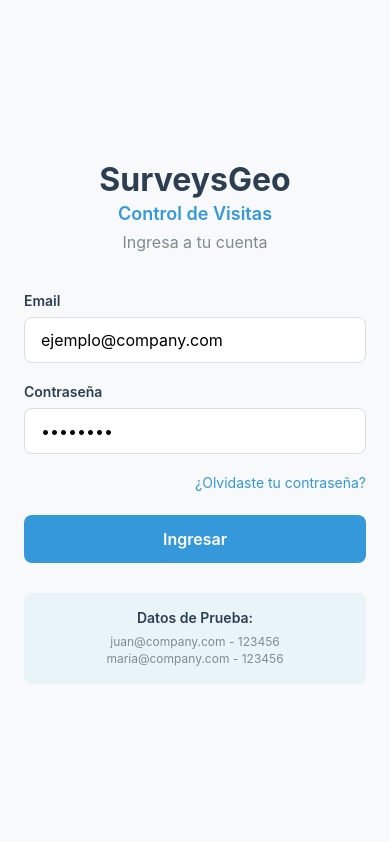
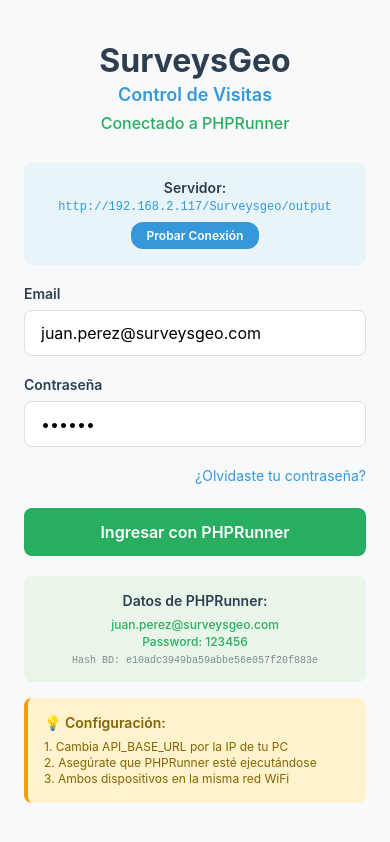
Before and after one commit to Josetapia23/SurveysGeo, a React Native app: screen /Home in a window 390 px wide. Built offline with nearby package versions, Linux system fonts and the light colour scheme.

Commit message:
Refactor code structure for improved readability and maintainability

```diff
--- a/app.json
+++ b/app.json
@@ -4,7 +4,7 @@
     "slug": "SurveysGeo",
     "version": "1.0.0",
     "orientation": "portrait",
-    "icon": "./assets/icon.png",
+    "icon": "./assets/logoSurveys.png",
     "userInterfaceStyle": "light",
     "newArchEnabled": true,
     "splash": {
--- a/src/screens/HomeScreen.tsx
+++ b/src/screens/HomeScreen.tsx
@@ -5,7 +5,8 @@
     TouchableOpacity,
     StyleSheet,
     SafeAreaView,
-    Alert
+    Alert,
+    Dimensions
 } from 'react-native';
 import { StackNavigationProp } from '@react-navigation/stack';
 import { RootStackParamList } from '../navigation/types';
@@ -18,59 +19,54 @@
     navigation: HomeScreenNavigationProp;
 }
 
-interface MenuItem {
+interface Stat {
+    number: number;
+    label: string;
+    color: string;
+}
+
+interface MainAction {
     id: string;
     title: string;
     subtitle: string;
     icon: string;
-    screen: keyof RootStackParamList;
+    screen: 'ClientList' | 'Map';
+    color: string;
+    gradientColors: string[];
 }
 
-interface Stat {
-    number: number;
-    label: string;
-}
+const { width } = Dimensions.get('window');
 
 const HomeScreen: React.FC<HomeScreenProps> = ({ navigation }) => {
     // Usar contexto de usuario
     const { user, logout } = useUser();
 
-    const menuItems: MenuItem[] = [
+    // Datos mock - después vendrán de Firebase
+    const stats: Stat[] = [
+        { number: 12, label: 'Clientes Asignados', color: '#3498db' },
+        { number: 8, label: 'Pendientes', color: '#f39c12' },
+        { number: 4, label: 'Completadas', color: '#27ae60' }
+    ];
+
+    const mainActions: MainAction[] = [
         {
             id: 'clients',
             title: 'Lista de Clientes',
-            subtitle: 'Ver clientes asignados',
+            subtitle: 'Ver y gestionar clientes asignados',
             icon: '👥',
-            screen: 'ClientList'
+            screen: 'ClientList',
+            color: '#3498db',
+            gradientColors: ['#3498db', '#2980b9']
         },
         {
             id: 'map',
             title: 'Mapa de Ubicaciones',
-            subtitle: 'Ubicar clientes en el mapa',
+            subtitle: 'Ubicar clientes y optimizar rutas',
             icon: '🗺️',
-            screen: 'Map'
-        },
-        {
-            id: 'survey',
-            title: 'Realizar Encuesta',
-            subtitle: 'Encuestar clientes visitados',
-            icon: '📝',
-            screen: 'Survey'
-        },
-        {
-            id: 'dashboard',
-            title: 'Mi Dashboard',
-            subtitle: 'Ver progreso y estadísticas',
-            icon: '📊',
-            screen: 'Dashboard'
+            screen: 'Map',
+            color: '#27ae60',
+            gradientColors: ['#27ae60', '#229954']
         }
-    ];
-
-    // Datos mock - después vendrán de Firebase
-    const stats: Stat[] = [
-        { number: 12, label: 'Clientes Asignados' },
-        { number: 8, label: 'Pendientes' },
-        { number: 4, label: 'Completadas' }
     ];
 
     const handleLogout = (): void => {
@@ -88,17 +84,8 @@
         );
     };
 
-    const handleMenuPress = (screen: keyof RootStackParamList): void => {
-        // Navegación tipada
-        if (screen === 'Survey') {
-            navigation.navigate('Survey', {});
-        } else if (screen === 'ClientList') {
-            navigation.navigate('ClientList');
-        } else if (screen === 'Map') {
-            navigation.navigate('Map');
-        } else if (screen === 'Dashboard') {
-            navigation.navigate('Dashboard');
-        }
+    const handleActionPress = (screen: 'ClientList' | 'Map'): void => {
+        navigation.navigate(screen);
     };
 
     // Si no hay usuario, no renderizar nada (no debería pasar)
@@ -108,57 +95,85 @@
 
     return (
         <SafeAreaView style={styles.container}>
-            {/* Header personalizado */}
+            {/* Header con información del usuario */}
             <View style={styles.header}>
-                <View>
-                    <Text style={styles.greeting}>¡Hola!</Text>
+                <View style={styles.welcomeSection}>
+                    <Text style={styles.welcomeText}>¡Hola!</Text>
                     <Text style={styles.userName}>{user.name}</Text>
+                    <Text style={styles.roleText}>Gestor de Encuestas</Text>
                 </View>
                 <TouchableOpacity
                     style={styles.logoutButton}
                     onPress={handleLogout}
                 >
-                    <Text style={styles.logoutText}>Salir</Text>
+                    <Text style={styles.logoutIcon}>👋</Text>
                 </TouchableOpacity>
             </View>
 
-            {/* Estadísticas rápidas */}
+            {/* Estadísticas del día */}
+            <View style={styles.statsSection}>
+                <Text style={styles.sectionTitle}>Resumen del día</Text>
                 <View style={styles.statsContainer}>
                     {stats.map((stat, index) => (
                         <View key={index} style={styles.statCard}>
-                        <Text style={styles.statNumber}>{stat.number}</Text>
+                            <Text style={[styles.statNumber, { color: stat.color }]}>
+                                {stat.number}
+                            </Text>
                             <Text style={styles.statLabel}>{stat.label}</Text>
                         </View>
                     ))}
                 </View>
+            </View>
 
-            {/* Menú principal */}
-            <View style={styles.menuContainer}>
-                <Text style={styles.menuTitle}>¿Qué quieres hacer hoy?</Text>
+            {/* Acciones principales */}
+            <View style={styles.actionsSection}>
+                <Text style={styles.sectionTitle}>¿Qué vas a hacer?</Text>
+                <Text style={styles.sectionSubtitle}>
+                    Selecciona una opción para comenzar tu trabajo
+                </Text>
 
-                {menuItems.map((item) => (
+                <View style={styles.actionsContainer}>
+                    {mainActions.map((action) => (
                         <TouchableOpacity
-                        key={item.id}
-                        style={styles.menuItem}
-                        onPress={() => handleMenuPress(item.screen)}
+                            key={action.id}
+                            style={[styles.actionCard, { borderLeftColor: action.color }]}
+                            onPress={() => handleActionPress(action.screen)}
+                            activeOpacity={0.8}
                         >
-                        <View style={styles.menuItemLeft}>
-                            <Text style={styles.menuIcon}>{item.icon}</Text>
-                            <View style={styles.menuText}>
-                                <Text style={styles.menuItemTitle}>{item.title}</Text>
-                                <Text style={styles.menuItemSubtitle}>{item.subtitle}</Text>
+                            <View style={styles.actionContent}>
+                                <View style={[styles.actionIcon, { backgroundColor: action.color }]}>
+                                    <Text style={styles.actionIconText}>{action.icon}</Text>
+                                </View>
+                                <View style={styles.actionText}>
+                                    <Text style={styles.actionTitle}>{action.title}</Text>
+                                    <Text style={styles.actionSubtitle}>{action.subtitle}</Text>
+                                </View>
+                                <View style={styles.actionArrow}>
+                                    <Text style={styles.arrowText}>›</Text>
                                 </View>
                             </View>
-                        <Text style={styles.menuArrow}>›</Text>
                         </TouchableOpacity>
                     ))}
+                </View>
+            </View>
+
+            {/* Recordatorio útil */}
+            <View style={styles.reminderSection}>
+                <View style={styles.reminderCard}>
+                    <Text style={styles.reminderIcon}>💡</Text>
+                    <View style={styles.reminderText}>
+                        <Text style={styles.reminderTitle}>Consejo del día</Text>
+                        <Text style={styles.reminderSubtitle}>
+                            Usa el mapa para planificar tu ruta y visitar clientes cercanos primero
+                        </Text>
+                    </View>
+                </View>
             </View>
 
             {/* Footer */}
             <View style={styles.footer}>
-                <Text style={styles.footerText}>
-                    SurveysGeo v1.0
-                </Text>
+                <Text style={styles.footerText}>SurveysGeo v1.0</Text>
+                <Text style={styles.footerSubtext}>Trabajo de campo optimizado</Text>
             </View>
         </SafeAreaView>
     );
@@ -179,105 +194,165 @@
         borderBottomWidth: 1,
         borderBottomColor: '#e9ecef',
     },
-    greeting: {
+    welcomeSection: {
+        flex: 1,
+    },
+    welcomeText: {
         fontSize: 16,
         color: '#7f8c8d',
     },
     userName: {
-        fontSize: 20,
+        fontSize: 22,
         fontWeight: 'bold',
         color: '#2c3e50',
+        marginVertical: 2,
+    },
+    roleText: {
+        fontSize: 14,
+        color: '#3498db',
+        fontWeight: '500',
     },
     logoutButton: {
-        paddingHorizontal: 16,
-        paddingVertical: 8,
-        borderRadius: 20,
-        backgroundColor: '#e74c3c',
+        width: 50,
+        height: 50,
+        borderRadius: 25,
+        backgroundColor: '#ecf0f1',
+        justifyContent: 'center',
+        alignItems: 'center',
     },
-    logoutText: {
-        color: '#fff',
+    logoutIcon: {
+        fontSize: 20,
+    },
+    statsSection: {
+        paddingHorizontal: 24,
+        paddingVertical: 20,
+    },
+    sectionTitle: {
+        fontSize: 18,
+        fontWeight: '600',
+        color: '#2c3e50',
+        marginBottom: 16,
+    },
+    sectionSubtitle: {
         fontSize: 14,
-        fontWeight: '600',
+        color: '#7f8c8d',
+        marginBottom: 20,
+        lineHeight: 20,
     },
     statsContainer: {
         flexDirection: 'row',
-        paddingHorizontal: 24,
-        paddingVertical: 20,
         gap: 12,
     },
     statCard: {
         flex: 1,
         backgroundColor: '#fff',
-        borderRadius: 12,
-        padding: 16,
+        borderRadius: 16,
+        padding: 20,
         alignItems: 'center',
         shadowColor: '#000',
         shadowOffset: { width: 0, height: 2 },
         shadowOpacity: 0.1,
-        shadowRadius: 4,
-        elevation: 3,
+        shadowRadius: 8,
+        elevation: 4,
     },
     statNumber: {
-        fontSize: 24,
+        fontSize: 28,
         fontWeight: 'bold',
-        color: '#3498db',
-        marginBottom: 4,
+        marginBottom: 6,
     },
     statLabel: {
         fontSize: 12,
         color: '#7f8c8d',
         textAlign: 'center',
+        fontWeight: '500',
     },
-    menuContainer: {
+    actionsSection: {
         flex: 1,
         paddingHorizontal: 24,
-        paddingTop: 20,
+        paddingTop: 10,
     },
-    menuTitle: {
-        fontSize: 18,
-        fontWeight: '600',
-        color: '#2c3e50',
-        marginBottom: 20,
+    actionsContainer: {
+        gap: 16,
     },
-    menuItem: {
+    actionCard: {
+        backgroundColor: '#fff',
+        borderRadius: 16,
+        borderLeftWidth: 4,
+        shadowColor: '#000',
+        shadowOffset: { width: 0, height: 4 },
+        shadowOpacity: 0.1,
+        shadowRadius: 12,
+        elevation: 6,
+    },
+    actionContent: {
         flexDirection: 'row',
         alignItems: 'center',
-        justifyContent: 'space-between',
-        backgroundColor: '#fff',
+        padding: 20,
+    },
+    actionIcon: {
+        width: 56,
+        height: 56,
+        borderRadius: 28,
+        justifyContent: 'center',
+        alignItems: 'center',
+        marginRight: 16,
+    },
+    actionIconText: {
+        fontSize: 24,
+    },
+    actionText: {
+        flex: 1,
+    },
+    actionTitle: {
+        fontSize: 18,
+        fontWeight: 'bold',
+        color: '#2c3e50',
+        marginBottom: 4,
+    },
+    actionSubtitle: {
+        fontSize: 14,
+        color: '#7f8c8d',
+        lineHeight: 20,
+    },
+    actionArrow: {
+        justifyContent: 'center',
+        alignItems: 'center',
+    },
+    arrowText: {
+        fontSize: 24,
+        color: '#bdc3c7',
+        fontWeight: 'bold',
+    },
+    reminderSection: {
+        paddingHorizontal: 24,
+        paddingVertical: 16,
+    },
+    reminderCard: {
+        flexDirection: 'row',
+        backgroundColor: '#fff3cd',
         borderRadius: 12,
         padding: 16,
-        marginBottom: 12,
-        shadowColor: '#000',
-        shadowOffset: { width: 0, height: 2 },
-        shadowOpacity: 0.1,
-        shadowRadius: 4,
-        elevation: 3,
+        alignItems: 'center',
+        borderLeftWidth: 4,
+        borderLeftColor: '#f39c12',
     },
-    menuItemLeft: {
-        flexDirection: 'row',
-        alignItems: 'center',
+    reminderIcon: {
+        fontSize: 24,
+        marginRight: 12,
+    },
+    reminderText: {
         flex: 1,
     },
-    menuIcon: {
-        fontSize: 24,
-        marginRight: 16,
-    },
-    menuText: {
-        flex: 1,
-    },
-    menuItemTitle: {
-        fontSize: 16,
+    reminderTitle: {
+        fontSize: 14,
         fontWeight: '600',
-        color: '#2c3e50',
+        color: '#856404',
         marginBottom: 2,
     },
-    menuItemSubtitle: {
-        fontSize: 14,
-        color: '#7f8c8d',
-    },
-    menuArrow: {
-        fontSize: 20,
-        color: '#bdc3c7',
+    reminderSubtitle: {
+        fontSize: 12,
+        color: '#856404',
+        lineHeight: 16,
     },
     footer: {
         paddingHorizontal: 24,
@@ -287,6 +362,12 @@
     footerText: {
         fontSize: 12,
         color: '#95a5a6',
+        fontWeight: '600',
+    },
+    footerSubtext: {
+        fontSize: 10,
+        color: '#bdc3c7',
+        marginTop: 2,
     },
 });
 
--- a/src/screens/LoginScreen.tsx
+++ b/src/screens/LoginScreen.tsx
@@ -22,39 +22,31 @@
     navigation: LoginScreenNavigationProp;
 }
 
-interface MockUser {
-    id: string;
-    email: string;
-    password: string;
-    name: string;
-    role: 'gestor';
+// Tipos para la respuesta de la API
+interface LoginResponse {
+    success: boolean;
+    data?: {
+        gestor_id: string;
+        nombre: string;
+        apellido: string;
+        email: string;
+        cedula?: string;
+        telefono?: string;
+    };
+    message?: string;
 }
 
 const LoginScreen: React.FC<LoginScreenProps> = ({ navigation }) => {
-    const [email, setEmail] = useState<string>('');
-    const [password, setPassword] = useState<string>('');
+    const [email, setEmail] = useState<string>('juan.perez@surveysgeo.com');
+    const [password, setPassword] = useState<string>('123456');
     const [loading, setLoading] = useState<boolean>(false);
 
     // Usar contexto de usuario
     const { login } = useUser();
 
-    // Datos de prueba de gestores (después vendrán de Firebase)
-    const mockUsers: MockUser[] = [
-        {
-            id: 'gestor1',
-            email: 'juan@company.com',
-            password: '123456',
-            name: 'Juan Pérez',
-            role: 'gestor'
-        },
-        {
-            id: 'gestor2',
-            email: 'maria@company.com',
-            password: '123456',
-            name: 'María García',
-            role: 'gestor'
-        }
-    ];
+    // ⚙️ CONFIGURACIÓN DE LA API
+    // URL exacta de PHPRunner
+    const API_BASE_URL = 'http://192.168.2.117/Surveysgeo/output';
 
     const handleLogin = async (): Promise<void> => {
         if (!email.trim() || !password.trim()) {
@@ -64,37 +56,94 @@
 
         setLoading(true);
 
-        // Simular delay de autenticación
-        setTimeout(() => {
-            const user = mockUsers.find(
-                u => u.email === email.toLowerCase().trim() && u.password === password
-            );
+        try {
+            // Llamar a la API de PHPRunner
+            const response = await fetch(`${API_BASE_URL}/login.php?page=login`, {
+                method: 'POST',
+                headers: {
+                    'Content-Type': 'application/x-www-form-urlencoded',
+                },
+                body: new URLSearchParams({
+                    btnSubmit: 'Login',
+                    username: email,
+                    password: password,
+                }).toString()
+            });
 
-            if (user) {
-                // Login exitoso - convertir MockUser a User
-                const userData: User = {
-                    id: user.id,
-                    email: user.email,
-                    name: user.name,
-                    role: user.role
-                };
+            console.log('Status:', response.status);
+            console.log('Response Headers:', response.headers);
 
-                // Usar contexto para login (automáticamente navega a Home)
-                login(userData);
+            if (response.ok) {
+                // Si el login es exitoso, PHPRunner redirecciona
+                // Verificamos si nos redirigió a una página diferente
+                const finalUrl = response.url;
+                console.log('Final URL:', finalUrl);
+
+                if (finalUrl.includes('menu.php') || finalUrl.includes('main') || finalUrl.includes('dashboard') || !finalUrl.includes('login')) {
+                    // Login exitoso - crear usuario con datos del gestor real
+                    const userData: User = {
+                        id: '1', // ID del gestor Juan Carlos
+                        email: email,
+                        name: email.includes('juan') ? 'Juan Carlos Pérez' : 'María Fernanda García',
+                        role: 'gestor'
+                    };
+
+                    login(userData);
+                    Alert.alert('Éxito', 'Login exitoso con PHPRunner');
+                } else {
+                    // Login fallido
+                    Alert.alert('Error', 'Credenciales incorrectas');
+                }
             } else {
-                Alert.alert('Error', 'Credenciales incorrectas');
+                Alert.alert('Error', `Error del servidor: ${response.status}`);
             }
 
+        } catch (error) {
+            console.error('Error de conexión:', error);
+            Alert.alert(
+                'Error de Conexión',
+                'No se pudo conectar al servidor. Verifica:\n' +
+                '• Que PHPRunner esté ejecutándose\n' +
+                '• La dirección IP sea correcta\n' +
+                '• Ambos dispositivos estén en la misma red'
+            );
+        } finally {
             setLoading(false);
-        }, 1000);
+        }
+    };
+
+    // Función auxiliar para extraer nombre del email
+    const extractNameFromEmail = (email: string): string => {
+        const name = email.split('@')[0];
+        return name.charAt(0).toUpperCase() + name.slice(1).replace('.', ' ');
     };
 
     const handleForgotPassword = (): void => {
         Alert.alert(
             'Recuperar Contraseña',
-            'Funcionalidad de recuperación de contraseña (próximamente con Firebase Auth)',
+            'Contacta al administrador para recuperar tu contraseña',
             [{ text: 'OK' }]
         );
+    };
+
+    // Función para probar conexión
+    const testConnection = async (): Promise<void> => {
+        setLoading(true);
+        try {
+            const response = await fetch(`${API_BASE_URL}/login.php?page=login`, {
+                method: 'GET'
+            });
+
+            if (response.ok) {
+                Alert.alert('Conexión OK', 'Se puede conectar al servidor PHPRunner');
+            } else {
+                Alert.alert('Error', `Servidor responde con error: ${response.status}`);
+            }
+        } catch (error) {
+            Alert.alert('Error', 'No se puede conectar al servidor');
+        } finally {
+            setLoading(false);
+        }
     };
 
     return (
@@ -108,7 +157,20 @@
                     <View style={styles.header}>
                         <Text style={styles.title}>SurveysGeo</Text>
                         <Text style={styles.subtitle}>Control de Visitas</Text>
-                        <Text style={styles.description}>Ingresa a tu cuenta</Text>
+                        <Text style={styles.description}>Conectado a PHPRunner</Text>
+                    </View>
+
+                    {/* Configuración de red */}
+                    <View style={styles.networkInfo}>
+                        <Text style={styles.networkTitle}>Servidor:</Text>
+                        <Text style={styles.networkUrl}>{API_BASE_URL}</Text>
+                        <TouchableOpacity
+                            style={styles.testButton}
+                            onPress={testConnection}
+                            disabled={loading}
+                        >
+                            <Text style={styles.testButtonText}>Probar Conexión</Text>
+                        </TouchableOpacity>
                     </View>
 
                     {/* Formulario */}
@@ -117,7 +179,7 @@
                             <Text style={styles.label}>Email</Text>
                             <TextInput
                                 style={styles.input}
-                                placeholder="ejemplo@company.com"
+                                placeholder="juan.perez@surveysgeo.com"
                                 value={email}
                                 onChangeText={setEmail}
                                 keyboardType="email-address"
@@ -155,16 +217,29 @@
                             disabled={loading}
                         >
                             <Text style={styles.loginButtonText}>
-                                {loading ? 'Ingresando...' : 'Ingresar'}
+                                {loading ? 'Conectando...' : 'Ingresar con PHPRunner'}
                             </Text>
                         </TouchableOpacity>
                     </View>
 
                     {/* Datos de prueba */}
                     <View style={styles.testData}>
-                        <Text style={styles.testDataTitle}>Datos de Prueba:</Text>
-                        <Text style={styles.testDataText}>juan@company.com - 123456</Text>
-                        <Text style={styles.testDataText}>maria@company.com - 123456</Text>
+                        <Text style={styles.testDataTitle}>Datos de PHPRunner:</Text>
+                        <Text style={styles.testDataText}>juan.perez@surveysgeo.com</Text>
+                        <Text style={styles.testDataText}>Password: 123456</Text>
+                        <Text style={styles.testDataSmall}>
+                            Hash BD: e10adc3949ba59abbe56e057f20f883e
+                        </Text>
+                    </View>
+
+                    {/* Instrucciones de red */}
+                    <View style={styles.instructions}>
+                        <Text style={styles.instructionsTitle}>💡 Configuración:</Text>
+                        <Text style={styles.instructionsText}>
+                            1. Cambia API_BASE_URL por la IP de tu PC{'\n'}
+                            2. Asegúrate que PHPRunner esté ejecutándose{'\n'}
+                            3. Ambos dispositivos en la misma red WiFi
+                        </Text>
                     </View>
                 </View>
             </KeyboardAvoidingView>
@@ -187,7 +262,7 @@
     },
     header: {
         alignItems: 'center',
-        marginBottom: 40,
+        marginBottom: 30,
     },
     title: {
         fontSize: 32,
@@ -203,10 +278,41 @@
     },
     description: {
         fontSize: 16,
-        color: '#7f8c8d',
+        color: '#27ae60',
+        fontWeight: '500',
+    },
+    networkInfo: {
+        backgroundColor: '#e8f4f8',
+        padding: 16,
+        borderRadius: 8,
+        marginBottom: 20,
+        alignItems: 'center',
+    },
+    networkTitle: {
+        fontSize: 14,
+        fontWeight: '600',
+        color: '#2c3e50',
+        marginBottom: 4,
+    },
+    networkUrl: {
+        fontSize: 12,
+        color: '#3498db',
+        fontFamily: 'monospace',
+        marginBottom: 8,
+    },
+    testButton: {
+        backgroundColor: '#3498db',
+        paddingHorizontal: 16,
+        paddingVertical: 6,
+        borderRadius: 12,
+    },
+    testButtonText: {
+        color: '#fff',
+        fontSize: 12,
+        fontWeight: '600',
     },
     form: {
-        marginBottom: 30,
+        marginBottom: 20,
     },
     inputContainer: {
         marginBottom: 20,
@@ -235,7 +341,7 @@
         fontSize: 14,
     },
     loginButton: {
-        backgroundColor: '#3498db',
+        backgroundColor: '#27ae60',
         borderRadius: 8,
         paddingVertical: 14,
         alignItems: 'center',
@@ -250,9 +356,10 @@
     },
     testData: {
         padding: 16,
-        backgroundColor: '#e8f4f8',
+        backgroundColor: '#e8f5e8',
         borderRadius: 8,
         alignItems: 'center',
+        marginBottom: 16,
     },
     testDataTitle: {
         fontSize: 14,
@@ -262,8 +369,33 @@
     },
     testDataText: {
         fontSize: 12,
+        color: '#27ae60',
+        marginBottom: 2,
+        fontWeight: '500',
+    },
+    testDataSmall: {
+        fontSize: 10,
         color: '#7f8c8d',
-        marginBottom: 2,
+        fontFamily: 'monospace',
+        marginTop: 4,
+    },
+    instructions: {
+        padding: 16,
+        backgroundColor: '#fff3cd',
+        borderRadius: 8,
+        borderLeftWidth: 4,
+        borderLeftColor: '#f39c12',
+    },
+    instructionsTitle: {
+        fontSize: 14,
+        fontWeight: '600',
+        color: '#856404',
+        marginBottom: 8,
+    },
+    instructionsText: {
+        fontSize: 12,
+        color: '#856404',
+        lineHeight: 16,
     },
 });
 
```
Also changed, not shown: assets/logoSurveys.png (added). Lines whose indentation alone changed are shown as unchanged.
